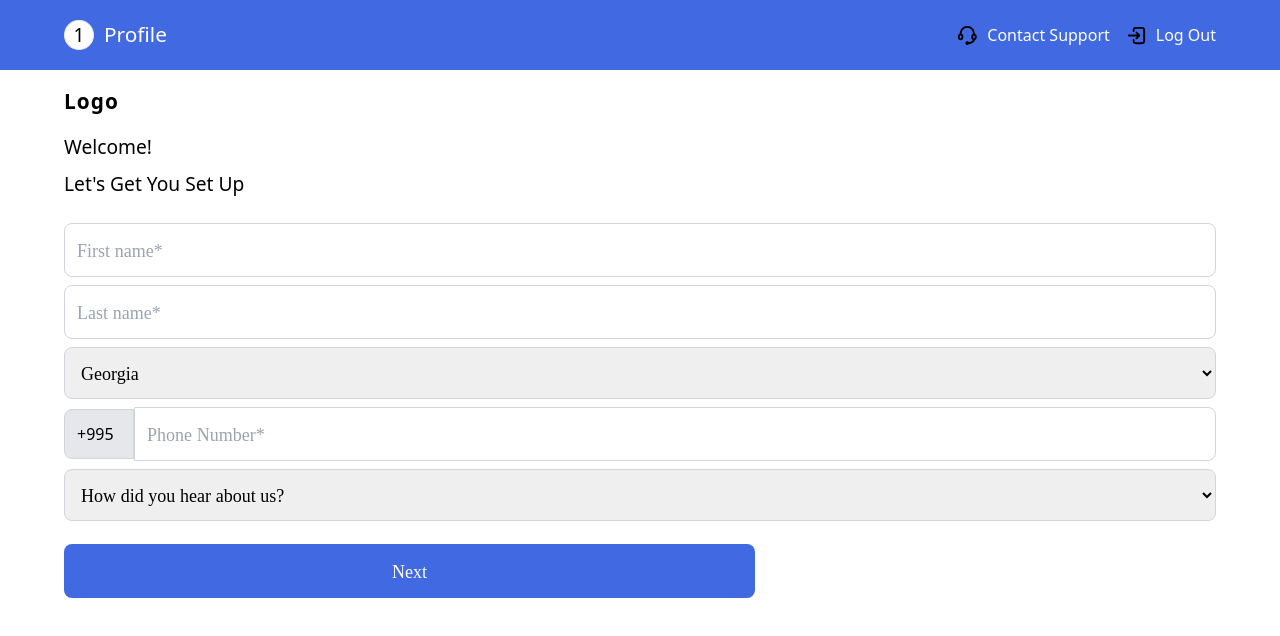
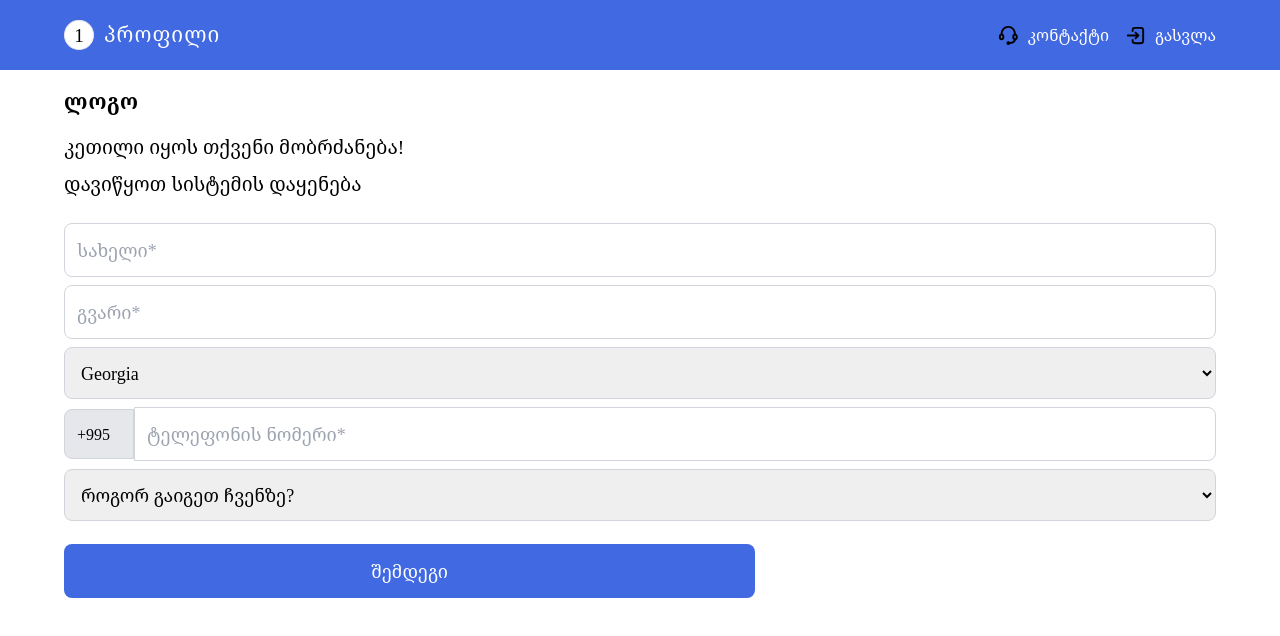
Before and after one commit to PhilipBaravi/invoicehub, a React (Vite) app: page /account-details in a window 1280 px wide. Shown: the top 636 px of the page. Built offline with nearby package versions, Linux system fonts and the light colour scheme.

Commit message:
Translated to Georgian

```diff
--- a/src/components/account-details/account-details-steps/AccountDetailsSteps.tsx
+++ b/src/components/account-details/account-details-steps/AccountDetailsSteps.tsx
@@ -3,28 +3,34 @@ import ContactSupportIcon from "./ContactSupportIcon";
 import LogOutIcon from "./LogOutIcon";
 
 const AccountDetailsSteps: FC = () => {
-    return(
-        <div className="w-full mx-auto h-[4.375rem] flex justify-center items-center bg-brightBlue">
+  return (
+    <div className="w-full mx-auto h-[4.375rem] flex justify-center items-center bg-brightBlue font-georgian">
       <div className="w-[90%] flex justify-between items-center">
         <div className="flex items-center gap-[10px]">
           <h2 className="w-[30px] text-[1.2rem] text-center bg-white border rounded-[50%]">
             1
           </h2>
-                <p className="text-white text-[1.3rem] font-[500] leading-normal tracking wider">Profile</p>
+          <p className="text-white text-[1.3rem] font-[500] leading-normal tracking-wider">
+            პროფილი
+          </p>
         </div>
         <div className="flex items-center gap-[15px]">
           <div className="flex items-center gap-[8px]">
             <ContactSupportIcon />
-                <p className="text-white text-[1rem] font-[400] leading-normal  hover:underline cursor-pointer">Contact Support</p>
+            <p className="text-white text-[1rem] font-[400] leading-normal hover:underline cursor-pointer">
+              კონტაქტი
+            </p>
           </div>
           <div className="flex items-center gap-[8px]">
             <LogOutIcon />
-                <button className="text-white text-[1rem] font-[400] leading-normal border border-none bg-brightBlue hover:underline">Log Out</button>
+            <button className="text-white text-[1rem] font-[400] leading-normal border border-none bg-brightBlue hover:underline">
+              გასვლა
+            </button>
           </div>
         </div>
       </div>
     </div>
-    )
-}
+  );
+};
 
-export default AccountDetailsSteps
+export default AccountDetailsSteps;
--- a/src/components/account-details/profile-form/ProfileFormDescription.tsx
+++ b/src/components/account-details/profile-form/ProfileFormDescription.tsx
@@ -1,13 +1,19 @@
 import { FC, memo } from "react";
 
 const ProfileFormDescription: FC = () => {
-    return(
-        <div className="w-[90%] flex flex-col items-start mt-[1rem]">
-            <h1 className="text-black text-[1.3rem] font-[700] leading-normal tracking-wider">Logo</h1>
-            <h2 className="text-black text-[1.2rem] font-[500] leading-normal mt-[1rem]">Welcome!</h2>
-            <p className="text-black text-[1.2rem] font-[500] leading-normal mt-[0.5rem]">Let's Get You Set Up</p>
-        </div>
-    )
-}
+  return (
+    <div className="w-[90%] flex flex-col items-start mt-[1rem] font-georgian">
+      <h1 className="text-black text-[1.3rem] font-[700] leading-normal tracking-wider">
+        ლოგო
+      </h1>
+      <h2 className="text-black text-[1.2rem] font-[500] leading-normal mt-[1rem]">
+        კეთილი იყოს თქვენი მობრძანება!
+      </h2>
+      <p className="text-black text-[1.2rem] font-[500] leading-normal mt-[0.5rem]">
+        დავიწყოთ სისტემის დაყენება
+      </p>
+    </div>
+  );
+};
 
-export default memo(ProfileFormDescription)
+export default memo(ProfileFormDescription);
--- a/src/components/account-details/profile-form/ProfileSetUpForm.tsx
+++ b/src/components/account-details/profile-form/ProfileSetUpForm.tsx
@@ -6,7 +6,7 @@ import AuthButton from "../../main-authentication/AuthButton";
 const ProfileSetUpForm: FC = () => {
   const [firstName, setFirstName] = useState<string>("");
   const [lastName, setLastName] = useState<string>("");
-  const [country, setCountry] = useState<CountryCode>("GE"); // Default
+  const [country, setCountry] = useState<CountryCode>("GE"); // Default to Georgia
   const [phoneNumber, setPhoneNumber] = useState<string>("");
   const [howHeard, setHowHeard] = useState<string>("");
   const [errorMessage, setErrorMessage] = useState<string>("");
@@ -20,30 +20,22 @@ const ProfileSetUpForm: FC = () => {
     const fullPhoneNumber = phoneCode + phoneNumber;
 
     if (!isValidPhoneNumber(fullPhoneNumber, country)) {
-      setErrorMessage("Invalid phone number for the selected country.");
+      setErrorMessage("ტელეფონის ნომერი არასწორია არჩეული ქვეყნისთვის."); // Invalid phone number message
       return;
     }
 
-    setErrorMessage("");
-    console.log("Form Submitted:", { firstName, lastName, country, phoneNumber: fullPhoneNumber, howHeard });
+    setErrorMessage(""); // Clear error message
+    console.log("ფორმა წარმატებით გაიგზავნა:", { firstName, lastName, country, phoneNumber: fullPhoneNumber, howHeard });
   };
 
   return (
     <div className="w-[90%] flex flex-col items-start mt-[1.5rem]">
-      <form
-        className="flex flex-col items-start gap-[0.5rem] w-full"
-        onSubmit={handleSubmit}
-        onKeyDown={(e) => {
-          if (e.key === "Enter") {
-            handleSubmit(e as unknown as React.FormEvent<HTMLFormElement>); // Explicitly call the submit handler
-          }
-        }}
-      >
+      <form className="flex flex-col items-start gap-[0.5rem] w-full" onSubmit={handleSubmit}>
         <input
           type="text"
           value={firstName}
           onChange={(e) => setFirstName(e.target.value)}
-          placeholder="First name*"
+          placeholder="სახელი*" // First name*
           className="w-full p-3 border border-gray-300 rounded-lg focus:outline-none focus:border-brightBlue transition-all duration-300 text-black font-georgian text-lg"
           required
         />
@@ -51,7 +43,7 @@ const ProfileSetUpForm: FC = () => {
           type="text"
           value={lastName}
           onChange={(e) => setLastName(e.target.value)}
-          placeholder="Last name*"
+          placeholder="გვარი*" // Last name*
           className="w-full p-3 border border-gray-300 rounded-lg focus:outline-none focus:border-brightBlue transition-all duration-300 text-black font-georgian text-lg"
           required
         />
@@ -62,7 +54,7 @@ const ProfileSetUpForm: FC = () => {
           required
         >
           {countryList.map((c) => (
-            <option key={c.code} value={c.code}>
+            <option key={c.code} value={c.code} className="font-georgian">
               {c.name}
             </option>
           ))}
@@ -72,13 +64,13 @@ const ProfileSetUpForm: FC = () => {
             type="text"
             value={phoneCode}
             readOnly
-            className="w-[70px] p-3 border border-gray-300 rounded-l-lg focus:outline-none text-black bg-gray-200 cursor-not-allowed"
+            className="w-[70px] p-3 border border-gray-300 rounded-l-lg focus:outline-none text-black bg-gray-200 cursor-not-allowed font-georgian"
           />
           <input
             type="tel"
             value={phoneNumber}
             onChange={(e) => setPhoneNumber(e.target.value)}
-            placeholder="Phone Number*"
+            placeholder="ტელეფონის ნომერი*" // Phone number*
             className="w-full p-3 border border-gray-300 rounded-r-lg focus:outline-none focus:border-brightBlue transition-all duration-300 text-black font-georgian text-lg"
             required
           />
@@ -90,16 +82,16 @@ const ProfileSetUpForm: FC = () => {
           className="w-full p-3 border border-gray-300 rounded-lg focus:outline-none focus:border-brightBlue transition-all duration-300 text-black font-georgian text-lg"
           required
         >
-          <option value="">How did you hear about us?</option>
-          <option value="Web search">Web search (e.g., Google)</option>
-          <option value="Social media">Social media</option>
-          <option value="Friend">Friend</option>
-          <option value="Advertisement">Advertisement</option>
+          <option value="" className="font-georgian">როგორ გაიგეთ ჩვენზე?</option> {/* How did you hear about us? */}
+          <option value="Web search" className="font-georgian">ვებ ძიება (მაგ., Google)</option> {/* Web search */}
+          <option value="Social media" className="font-georgian">სოციალური მედია</option> {/* Social media */}
+          <option value="Friend" className="font-georgian">მეგობარი</option> {/* Friend */}
+          <option value="Advertisement" className="font-georgian">რეკლამა</option> {/* Advertisement */}
         </select>
 
-        {errorMessage && <p className="text-red-500 text-sm mt-2 w-[75%]">{errorMessage}</p>}
+        {errorMessage && <p className="text-red-500 text-sm mt-2 w-[75%] font-georgian">{errorMessage}</p>} {/* Error message for phone number */}
 
-        <AuthButton authButtonText='Next'/>
+        <AuthButton authButtonText="შემდეგი" /> {/* Next in Georgian */}
       </form>
     </div>
   );
--- a/src/components/main-authentication/EmailVerification.tsx
+++ b/src/components/main-authentication/EmailVerification.tsx
@@ -2,8 +2,8 @@ import { FC, useState } from "react";
 import { useNavigate } from "react-router-dom";
 
 const EmailVerification: FC = () => {
-  const [code, setCode] = useState<string[]>(["", "", "", ""]); // Holds the 4-digit code
-  const [errorMessage, setErrorMessage] = useState<string>(""); // Error message
+  const [code, setCode] = useState<string[]>(["", "", "", ""]);
+  const [errorMessage, setErrorMessage] = useState<string>("");
   const navigate = useNavigate();
 
   // Handle input change for each field
@@ -11,40 +11,40 @@ const EmailVerification: FC = () => {
     const newCode = [...code];
     newCode[index] = value;
     setCode(newCode);
-    setErrorMessage(""); // Reset the error message when user starts typing again
+    setErrorMessage("");
   };
 
   // Handle form submission for verification
   const handleSubmit = (e: React.FormEvent<HTMLFormElement>) => {
     e.preventDefault();
-    const verificationCode = code.join(""); // Combine the 4 digits into a single string
+    const verificationCode = code.join("");
 
     // Ensure all digits are filled
     if (code.some((digit) => digit === "")) {
-      setErrorMessage("Please fill in all the fields.");
+      setErrorMessage("გთხოვთ შეავსოთ ყველა ველი.");
       return;
     }
 
     // Check if the entered code matches "1,2,3,4"
     if (verificationCode === "1234") {
-      navigate("/account-details"); // Navigate to the success page
+      navigate("/account-details");
     } else {
-      setErrorMessage("The code is incorrect. Please try again.");
+      setErrorMessage("კოდი არასწორია. სცადეთ თავიდან.");
     }
   };
 
   // Handle resend verification logic (for future backend integration)
   const handleResendVerification = () => {
-    console.log("Resend verification email clicked");
+    console.log("ელ.ფოსტის გადაგზავნის მოთხოვნა");
     // Future logic to resend email
   };
 
   return (
-    <div className="w-full h-screen bg-brightBlue flex flex-col justify-center items-center">
+    <div className="w-full h-screen bg-brightBlue flex flex-col justify-center items-center font-georgian">
       <div className="w-[90%] md:w-[70%] lg:w-[50%] xl:w-[35%] border rounded-lg bg-white flex flex-col items-center p-8 shadow-lg">
-        <h2 className="text-2xl font-bold">Verify Your Email</h2>
+        <h2 className="text-2xl font-bold">ელ.ფოსტის ვალიდაცია</h2>
         <p className="text-gray-700 mt-2 mb-4 text-center">
-          We’ve sent a verification code to <strong>your-email@example.com</strong>. Enter the code to continue your setup.
+          კოდი გაიგზავნა <strong>your-email@example.com</strong>. შეიყვანეთ კოდი, რათა დაასრულოთ თქვენი დაყენება.
         </p>
         <form onSubmit={handleSubmit} className="flex flex-col items-center">
           <div className="flex gap-2 mb-4">
@@ -59,19 +59,18 @@ const EmailVerification: FC = () => {
               />
             ))}
           </div>
-          {errorMessage && <p className="text-red-500 mb-4">{errorMessage}</p>} {/* Display error message if any */}
+          {errorMessage && <p className="text-red-500 mb-4 font-georgian">{errorMessage}</p>}
           <button
-  type="submit"
-  className="bg-brightBlue text-white py-2 px-6 rounded-lg font-semibold hover:bg-white hover:text-brightBlue hover:border-brightBlue"
->
-  Verify Email
-</button>
-
+            type="submit"
+            className="bg-brightBlue text-white py-2 px-6 rounded-lg font-semibold hover:bg-white hover:text-brightBlue hover:border-brightBlue font-georgian"
+          >
+            ელ.ფოსტის ვალიდაცია
+          </button>
         </form>
         <p className="text-gray-700 mt-4">
-          Didn’t Receive Email?{" "}
+          ელ.ფოსტა არ მიგიღიათ?{" "}
           <button onClick={handleResendVerification} className="text-brightBlue hover:underline">
-            Resend Email Verification
+            ხელახლა გაგზავნა
           </button>
         </p>
       </div>
--- a/src/components/main-authentication/login-page/LogInOptions.tsx
+++ b/src/components/main-authentication/login-page/LogInOptions.tsx
@@ -5,9 +5,9 @@ import AuthOptions from "../AuthOptions";
 const LogInnOptions: FC = () => {
   return (
     <>
-      <AuthOptions googleIconText="Sign in with Google" appleIconText="Sign in with Apple" showHelpOptions={true} />
-      <Link to="/register" className="text-brightBlue hover:underline mt-[30px] font-medium">
-        Sign Up
+      <AuthOptions googleIconText="შესვლა Google-ის გამოყენებით" appleIconText="შესვლა Apple-ის გამოყენებით" showHelpOptions={true} />
+      <Link to="/register" className="text-brightBlue hover:underline mt-[30px] font-medium font-georgian">
+        დარეგისტრირება
       </Link>
     </>
   );
--- a/src/components/main-authentication/login-page/LoginPageForm.tsx
+++ b/src/components/main-authentication/login-page/LoginPageForm.tsx
@@ -25,15 +25,15 @@ const LoginPageForm: FC = () => {
 
     if (loginEmail === correctEmail && loginPassword === correctPassword) {
       setErrorMessage("");
-      console.log("Login successful!");
+      console.log("შესვლა წარმატებით დასრულდა!");
       navigate("/account-details");
     } else {
-      setErrorMessage("Invalid email or password.");
+      setErrorMessage("არასწორი ელ-ფოსტა ან პაროლი.");
     }
   };
 
   return (
-    <div className="w-[100%] mt-[30px] flex flex-col justify-center items-center">
+    <div className="w-[100%] mt-[30px] flex flex-col justify-center items-center font-georgian">
       <AuthForm
         onSubmitFunction={handleSubmit}
         onChangeFunctionName={getEmailDetails}
```
Also changed, not shown: src/components/main-authentication/TermsAndConditions.tsx (+12 -18 lines), src/components/main-authentication/register-page/RegisterOptions.tsx (+5 -5 lines). Lines whose indentation alone changed are shown as unchanged.
